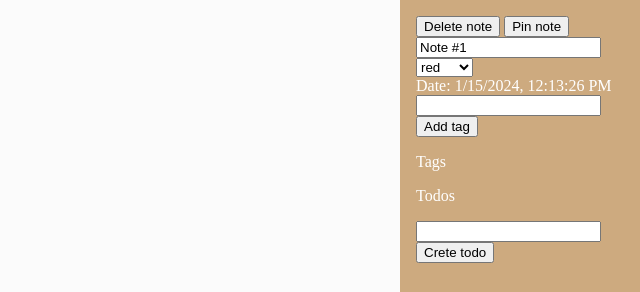
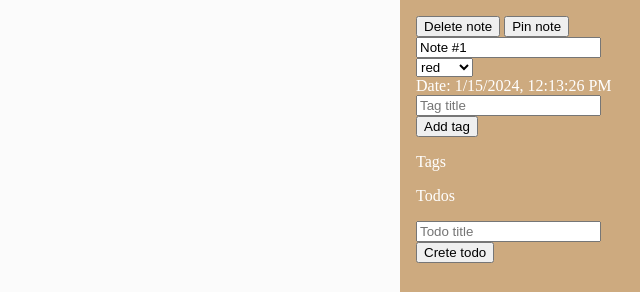
Before and after one commit to szewczukk/javascript-exercises, a website: page lab4/index.html in a window 1280 px wide. Shown: the top 292 px of the page, 640-1280 px from the left. Drawn offline with Linux system fonts and the light colour scheme.

Commit message:
Add placeholders

```diff
--- a/lab4/index.html
+++ b/lab4/index.html
@@ -32,12 +32,20 @@
 				<p class="noteDetails__paragraph">
 					Date: <span class="noteDetails__date"></span>
 				</p>
-				<input type="text" id="noteDetails__tags__input" />
+				<input
+					type="text"
+					id="noteDetails__tags__input"
+					placeholder="Tag title"
+				/>
 				<button id="noteDetails__tags__button">Add tag</button>
 				<p>Tags</p>
 				<ul id="noteDetails__tags__list"></ul>
 				<p>Todos</p>
-				<input type="text" id="noteDetails__todos__input" />
+				<input
+					type="text"
+					id="noteDetails__todos__input"
+					placeholder="Todo title"
+				/>
 				<button id="noteDetails__todos__button">Crete todo</button>
 				<ul id="noteDetails__todos__list"></ul>
 			</section>
```
